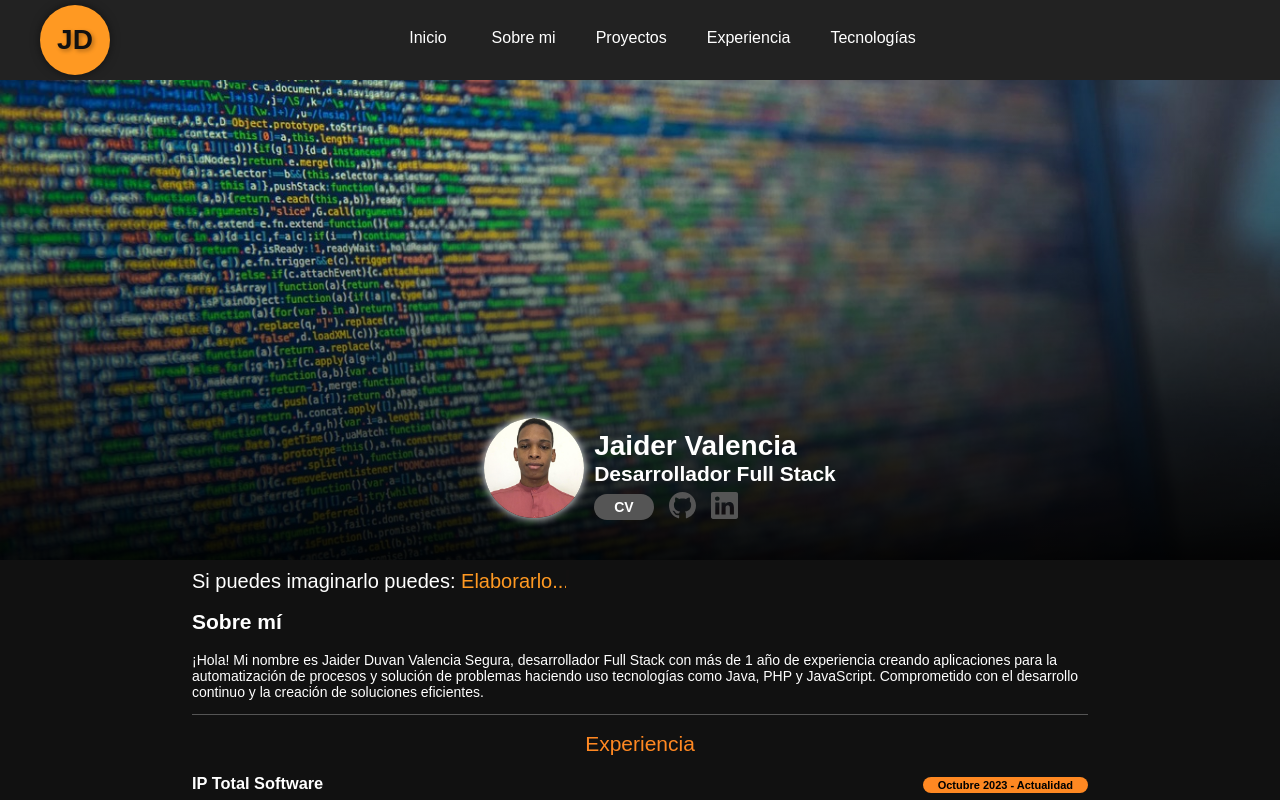
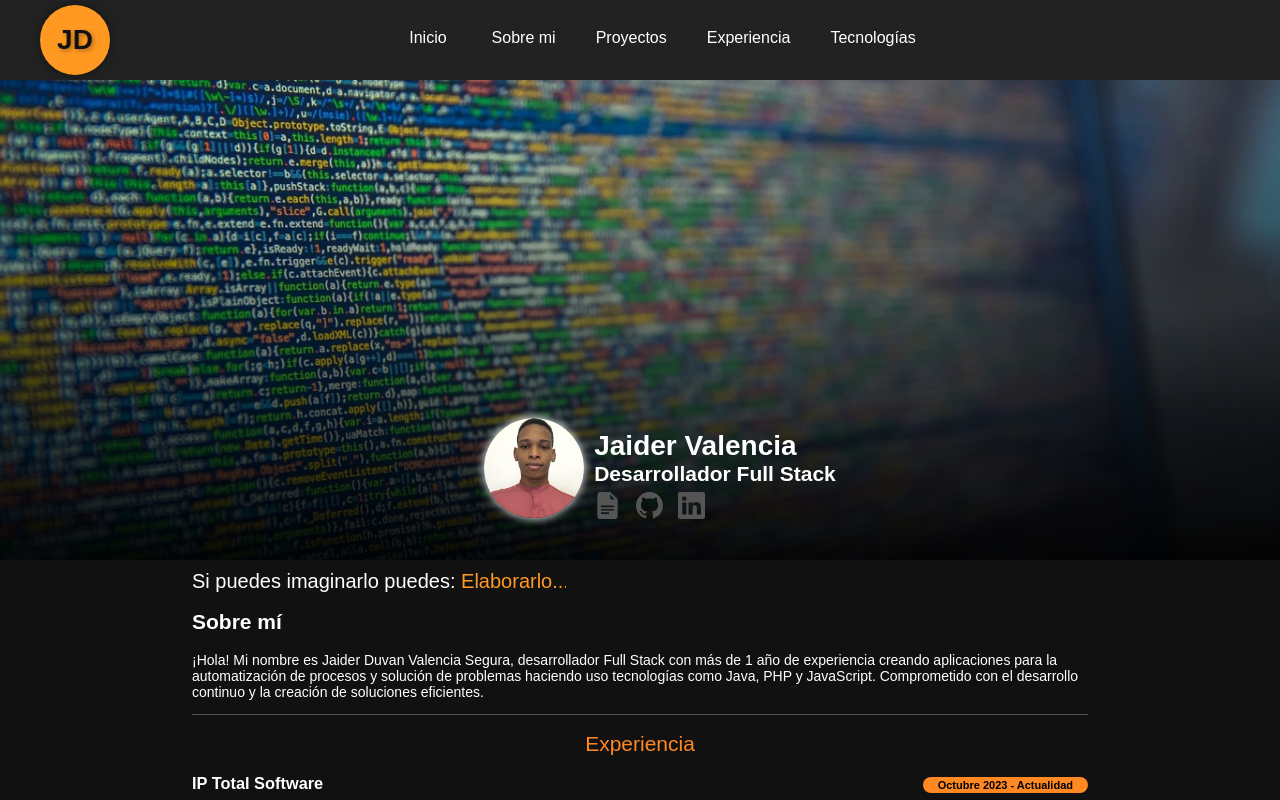
Before and after one commit to Dragnell27/Portafolio, a React (Vite) app: page / in a window 1280 px wide. Shown: the top 800 px of the page. Built offline with nearby package versions, Linux system fonts and the light colour scheme.

Commit message:
Se cambia botón para descargar cv por un icono.

```diff
--- a/src/components/slider.jsx
+++ b/src/components/slider.jsx
@@ -6,13 +6,17 @@ export const Slider = ({ }) => {
                 <div className='img-header'>
                     <div className='img-content'>
                         <figure className='avatar'>
-                            <img src={avatar} alt='Avatar de Jaider Valencia'/>
+                            <img src={avatar} alt='Avatar de Jaider Valencia' />
                         </figure>
                         <div className='info'>
                             <h1 className='name'>Jaider Valencia</h1>
                             <h2 className='occupation'>Desarrollador Full Stack</h2>
                             <div className='professional-links'>
-                                <a className='cv' href='../documents/cv.pdf' target='_blank'>CV</a>
+                                <a className='links' href='../documents/CV_JAIDER_VALENCIA.pdf' target='_blank'>
+                                    <svg xmlns="http://www.w3.org/2000/svg" width="16" height="16" fill="currentColor" class="bi bi-file-earmark-text-fill" viewBox="0 0 16 16">
+                                        <path d="M9.293 0H4a2 2 0 0 0-2 2v12a2 2 0 0 0 2 2h8a2 2 0 0 0 2-2V4.707A1 1 0 0 0 13.707 4L10 .293A1 1 0 0 0 9.293 0M9.5 3.5v-2l3 3h-2a1 1 0 0 1-1-1M4.5 9a.5.5 0 0 1 0-1h7a.5.5 0 0 1 0 1zM4 10.5a.5.5 0 0 1 .5-.5h7a.5.5 0 0 1 0 1h-7a.5.5 0 0 1-.5-.5m.5 2.5a.5.5 0 0 1 0-1h4a.5.5 0 0 1 0 1z" />
+                                    </svg>
+                                </a>
                                 <a className='links' href='https://github.com/Dragnell27' target='_blank'>
                                     <svg
                                         xmlns='http://www.w3.org/2000/svg' width='16' height='16' fill='currentColor'
```
Also changed, not shown: 1 other file (tests, documents, lock files or other folders). Lines whose indentation alone changed are shown as unchanged.
